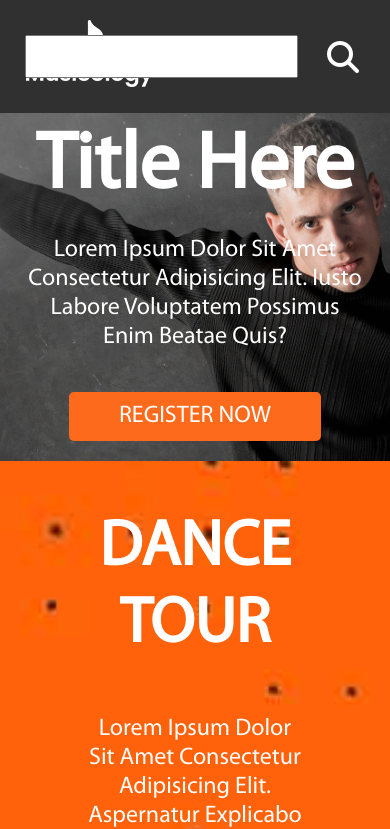
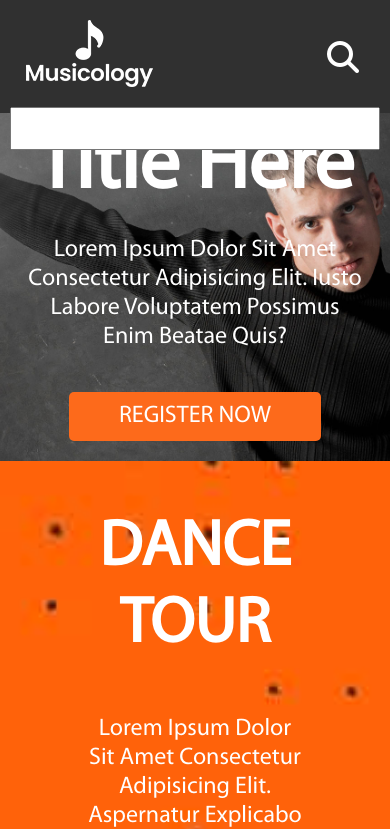
Before and after one commit to ajaypratap01/musicolgy, a plain HTML site: page index.html in a window 390 px wide. Both pictures are taken after a click on the element 342 px from the left and 56 px from the top of the page. Shown: the top 829 px of the page. Drawn offline with nearby package versions, Linux system fonts and the light colour scheme.

Commit message:
Update style.css

```diff
--- a/css/style.css
+++ b/css/style.css
@@ -152,7 +152,7 @@ footer ul li a{font-size: 1.5rem;}
 @media screen and (max-width: 768px) {
     .wrap-2 .col-6{margin: 0px; max-width: 100%; flex-basis: 100%;}
     nav{display: none;}
-    .wrap-1 input{display: none;}
+    .wrap-1 input{display: none; max-width: 100%; position: absolute; top: 107px; right: 0px; left: 0px;}
     .wrap-1 .col-4{flex-wrap: nowrap; justify-content: right; align-items: center;}
     .wrap-1 .col-4 span{display: inline-block; margin-left: 1.5rem; font-size: 2rem;}
 
```
